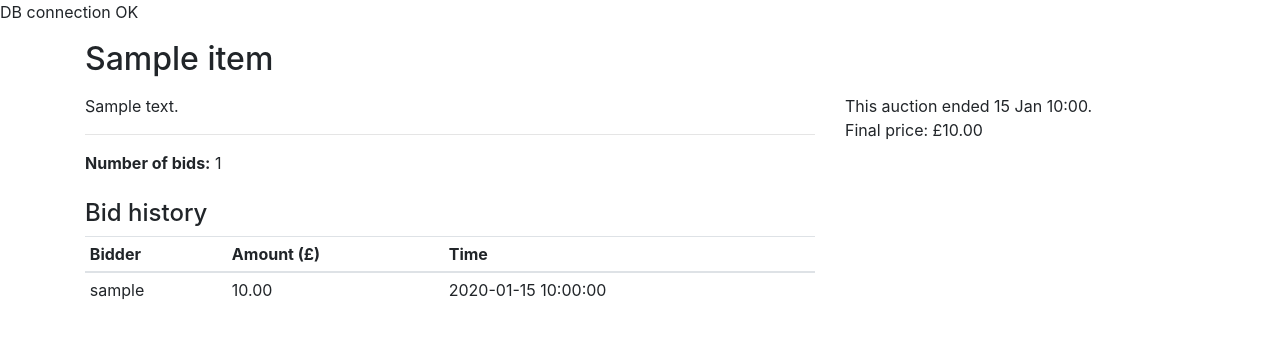
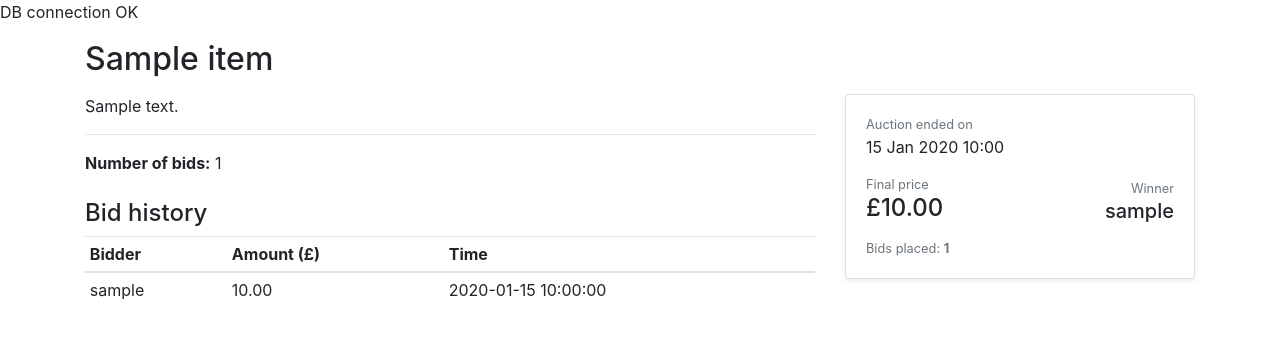
Before and after one commit to Woresy/auction, a PHP site: page /listing.php?item_id=1 in a window 1280 px wide. Shown: the part 152-491 px from the top of the page. Run offline with PHP 8.4, Linux system fonts and the light colour scheme; the visitor is signed in with stand-in values (Sample User, id 1); tables that the repository leaves empty hold one stand-in row (values such as "Sample post").

Commit message:
modify bid can only be integer

```diff
--- a/listing.php
+++ b/listing.php
@@ -23,10 +23,12 @@ $sql = "SELECT
           i.status,
           i.winnerId,
           i.sellerId,
+          u.userName AS winnerName,
           COALESCE(MAX(b.bidAmount), i.startPrice) AS current_price,
           COUNT(b.bidId) AS num_bids
         FROM items i
         LEFT JOIN bid b ON i.itemId = b.itemId
+        LEFT JOIN users u ON i.winnerId = u.userId
         WHERE i.itemId = ?
         GROUP BY i.itemId";
 
@@ -57,10 +59,12 @@ if (isset($_GET['bid_error'])) {
 $title         = $row['title'];
 $description   = $row['description'];
 $current_price = (float)$row['current_price'];
+$min_integer_bid = floor($current_price) + 1;
 $num_bids      = (int)$row['num_bids'];
 $end_time      = new DateTime($row['endDate']);
 $status        = $row['status'];
 $winner_id     = (int)$row['winnerId'];
+$winner_name   = $row['winnerName'] ?? null;
 
 $currentUserId   = $_SESSION['user_id']      ?? null;
 $currentUserType = $_SESSION['account_type'] ?? null;
@@ -79,7 +83,6 @@ if ($now < $end_time) {
   $time_to_end    = date_diff($now, $end_time);
   $time_remaining = ' (in ' . display_time_remaining($time_to_end) . ')';
 }
-
 
 $hasEndedByTime = ($now >= $end_time);
 
@@ -109,10 +112,7 @@ $watching = false;
     <h2 class="my-3"><?php echo htmlspecialchars($title); ?></h2>
   </div>
   <div class="col-sm-4 align-self-center"> <!-- Right col -->
-<?php
-
-  if (!$hasEnded):
-?>
+<?php if (!$hasEnded): ?>
     <div id="watch_nowatch" <?php if ($has_session && $watching) echo('style="display: none"');?> >
       <button type="button" class="btn btn-outline-secondary btn-sm" onclick="addToWatchlist()">+ Add to watchlist</button>
     </div>
@@ -120,7 +120,7 @@ $watching = false;
       <button type="button" class="btn btn-success btn-sm" disabled>Watching</button>
       <button type="button" class="btn btn-danger btn-sm" onclick="removeFromWatchlist()">Remove watch</button>
     </div>
-<?php endif /* Print nothing otherwise */ ?>
+<?php endif; ?>
   </div>
 </div>
 
@@ -172,18 +172,50 @@ $watching = false;
 
   </div>
 
-  <div class="col-sm-4"> <!-- Right col with bidding info -->
+  <div class="col-sm-4">
 
+<?php if ($hasEnded): ?>
+    <div class="card shadow-sm mb-3">
+      <div class="card-body">
+
+        <div class="text-muted small">
+          Auction ended on
+        </div>
+        <div class="font-weight-semibold mb-3">
+          <?php echo date_format($end_time, 'j M Y H:i'); ?>
+        </div>
+
+        <?php if ($winner_id > 0 && $num_bids > 0): ?>
+          <div class="d-flex justify-content-between align-items-end">
+            <div>
+              <div class="text-muted small">Final price</div>
+              <div class="h4 mb-0">
+                £<?php echo number_format($row['finalPrice'] ?: $current_price, 2); ?>
+              </div>
+            </div>
+            <div class="text-right">
+              <div class="text-muted small">Winner</div>
+              <div class="h5 mb-0">
+                <?php echo htmlspecialchars($winner_name ?: ('User #' . $winner_id)); ?>
+              </div>
+            </div>
+          </div>
+
+          <div class="mt-3 text-muted small">
+            Bids placed: <strong><?php echo $num_bids; ?></strong>
+          </div>
+        <?php else: ?>
+          <div class="alert alert-secondary mb-0 mt-2">
+            No valid bids were placed for this auction.
+          </div>
+        <?php endif; ?>
+
+      </div>
+    </div>
+<?php else: ?>
     <p>
-<?php if ($hasEnded): ?>
-     This auction ended <?php echo(date_format($end_time, 'j M H:i')) ?>.
-     <?php if ($winner_id > 0 && $num_bids > 0): ?>
-       <br>Final price: £<?php echo number_format($row['finalPrice'] ?: $current_price, 2); ?>
-     <?php else: ?>
-       <br>No valid bids were placed.
-     <?php endif; ?>
-<?php else: ?>
-     Auction ends <?php echo(date_format($end_time, 'j M H:i')) ?></p>
+      Auction ends <?php echo(date_format($end_time, 'j M H:i')) ?>
+    </p>
 
     <p>
       <strong>Time remaining:</strong>
@@ -232,8 +264,8 @@ $watching = false;
             class="form-control"
             id="bid"
             name="bidAmount"
-            min="<?php echo htmlspecialchars(number_format($current_price + 0.01, 2, '.', '')); ?>"
-            step="0.01"
+            min="<?php echo (int)$min_integer_bid; ?>"
+            step="1"
             required
           >
         </div>
@@ -242,9 +274,7 @@ $watching = false;
         <button type="submit" class="btn btn-primary form-control mt-2">Place bid</button>
       </form>
     <?php endif; ?>
-<?php endif ?>
-
-
+<?php endif; ?>
 
   </div> <!-- End of right col with bidding info -->
 
@@ -292,7 +322,6 @@ document.addEventListener('DOMContentLoaded', function () {
 
 function addToWatchlist(button) {
   console.log("These print statements are helpful for debugging btw");
-
 
   $.ajax('watchlist_funcs.php', {
     type: "POST",
```
Also changed, not shown: mylistings.php (+10 -3 lines), place_bid.php (+11 -3 lines).
